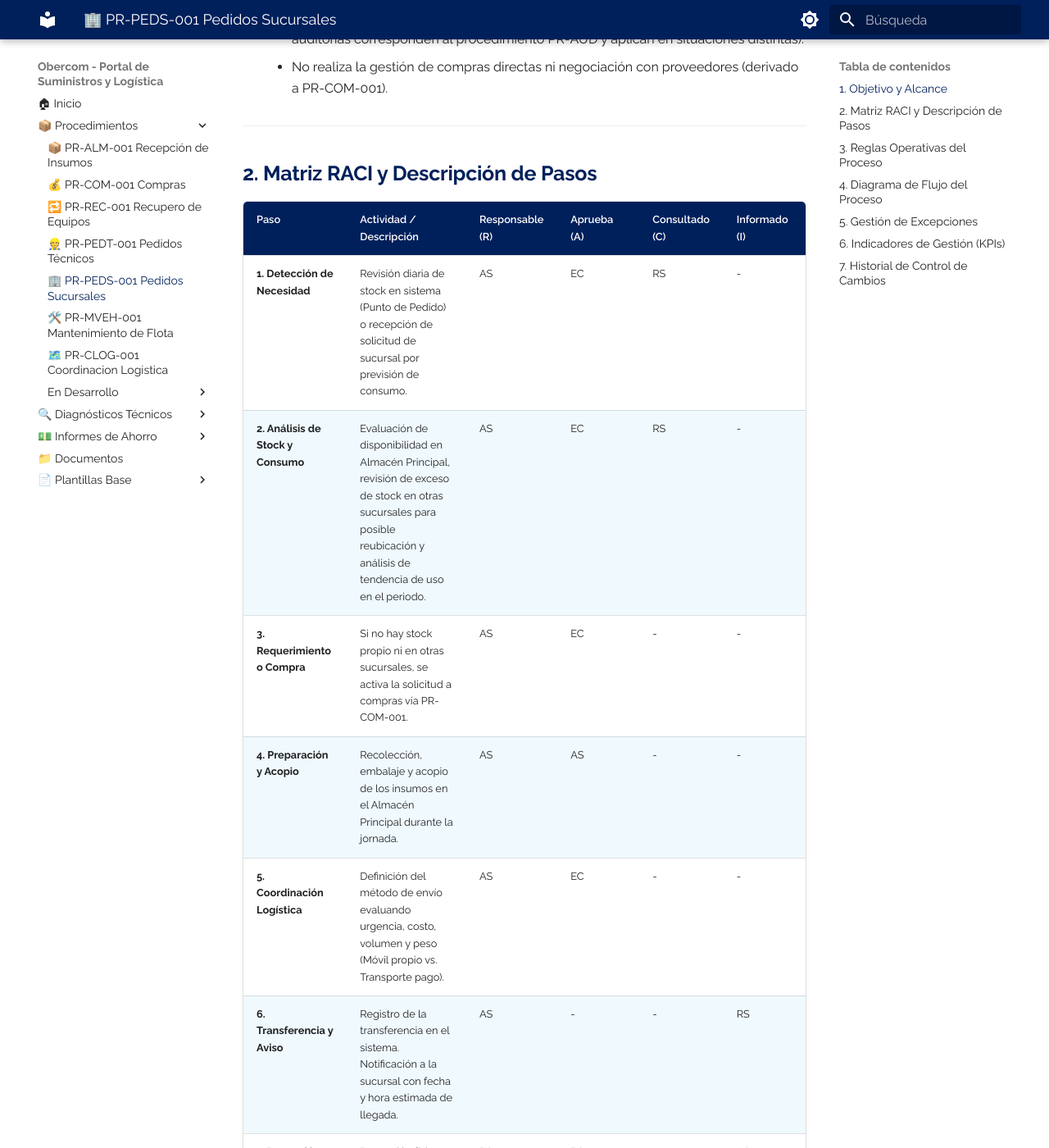
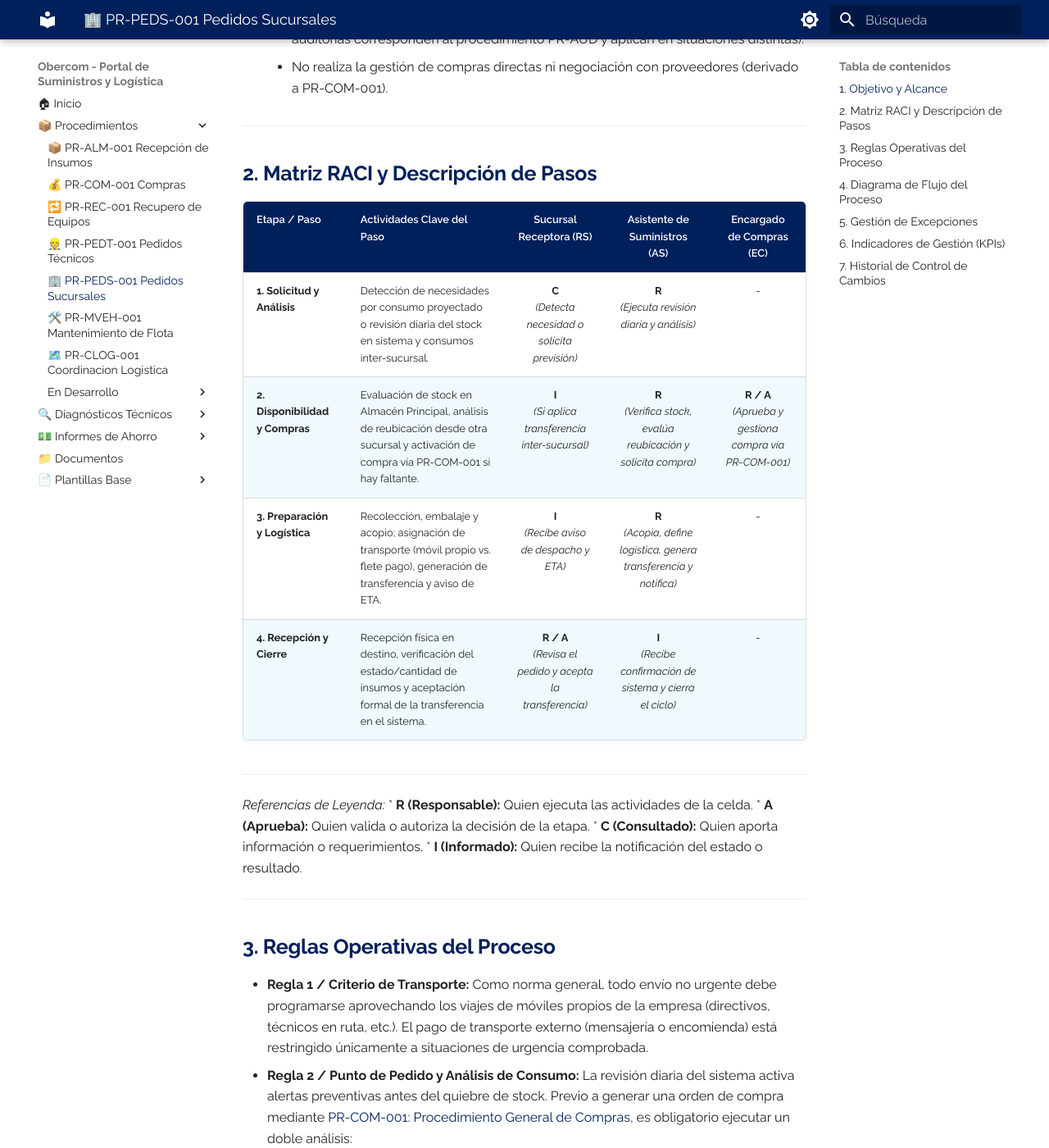
Before and after one commit to elingenierok/procedimientos-isp, an MkDocs documentation site: the page built from docs/suministros-logistica/PR-PEDS-001.md, in a window 1280 px wide and 1400 px high, scrolled down 951 px. Shown: the whole window at 82% size. Built offline with MkDocs 1.6.1 and Material for MkDocs 9.7.7, drawn with Linux system fonts in a browser that asks for light colours; some of the changed text lies outside the part shown.

Commit message:
Update PR-PEDS-001 to version 0.3
Updated the document to reflect version 0.3 changes, including restructuring the RACI matrix into 4 main stages aligned with the flowchart.

```diff
--- a/docs/suministros-logistica/PR-PEDS-001.md
+++ b/docs/suministros-logistica/PR-PEDS-001.md
@@ -26,24 +26,27 @@
 
 ## 2. Matriz RACI y Descripción de Pasos
 
-| Paso | Actividad / Descripción | Responsable (R) | Aprueba (A) | Consultado (C) | Informado (I) |
-| :--- | :--- | :--- | :--- | :--- | :--- |
-| **1. Detección de Necesidad** | Revisión diaria de stock en sistema (Punto de Pedido) o recepción de solicitud de sucursal por previsión de consumo. | AS | EC | RS | - |
-| **2. Análisis de Stock y Consumo** | Evaluación de disponibilidad en Almacén Principal, revisión de exceso de stock en otras sucursales para posible reubicación y análisis de tendencia de uso en el periodo. | AS | EC | RS | - |
-| **3. Requerimiento o Compra** | Si no hay stock propio ni en otras sucursales, se activa la solicitud a compras vía PR-COM-001. | AS | EC | - | - |
-| **4. Preparación y Acopio** | Recolección, embalaje y acopio de los insumos en el Almacén Principal durante la jornada. | AS | AS | - | - |
-| **5. Coordinación Logística** | Definición del método de envío evaluando urgencia, costo, volumen y peso (Móvil propio vs. Transporte pago). | AS | EC | - | - |
-| **6. Transferencia y Aviso** | Registro de la transferencia en el sistema. Notificación a la sucursal con fecha y hora estimada de llegada. | AS | - | - | RS |
-| **7. Recepción y Cierre** | Recepción física en destino, verificación e ingreso de la conformidad en el sistema por parte de la sucursal. | RS | RS | - | AS |
+| Etapa / Paso | Actividades Clave del Paso | Sucursal Receptora (RS) | Asistente de Suministros (AS) | Encargado de Compras (EC) |
+| :--- | :--- | :---: | :---: | :---: |
+| **1. Solicitud y Análisis** | Detección de necesidades por consumo proyectado o revisión diaria del stock en sistema y consumos inter-sucursal. | **C**<br>*(Detecta necesidad o solicita previsión)* | **R**<br>*(Ejecuta revisión diaria y análisis)* | - |
+| **2. Disponibilidad y Compras** | Evaluación de stock en Almacén Principal, análisis de reubicación desde otra sucursal y activación de compra vía PR-COM-001 si hay faltante. | **I**<br>*(Si aplica transferencia inter-sucursal)* | **R**<br>*(Verifica stock, evalúa reubicación y solicita compra)* | **R / A**<br>*(Aprueba y gestiona compra vía PR-COM-001)* |
+| **3. Preparación y Logística** | Recolección, embalaje y acopio; asignación de transporte (móvil propio vs. flete pago), generación de transferencia y aviso de ETA. | **I**<br>*(Recibe aviso de despacho y ETA)* | **R**<br>*(Acopia, define logística, genera transferencia y notifica)* | - |
+| **4. Recepción y Cierre** | Recepción física en destino, verificación del estado/cantidad de insumos y aceptación formal de la transferencia en el sistema. | **R / A**<br>*(Revisa el pedido y acepta la transferencia)* | **I**<br>*(Recibe confirmación de sistema y cierra el ciclo)* | - |
 
-*Referencias de Roles:* **AS:** Asistente de Suministros | **EC:** Encargado de Compras | **RS:** Responsable de Sucursal
+---
+
+*Referencias de Leyenda:*
+* **R (Responsable):** Quien ejecuta las actividades de la celda.
+* **A (Aprueba):** Quien valida o autoriza la decisión de la etapa.
+* **C (Consultado):** Quien aporta información o requerimientos.
+* **I (Informado):** Quien recibe la notificación del estado o resultado.
 
 ---
 
 ## 3. Reglas Operativas del Proceso
 
 * **Regla 1 / Criterio de Transporte:** Como norma general, todo envío no urgente debe programarse aprovechando los viajes de móviles propios de la empresa (directivos, técnicos en ruta, etc.). El pago de transporte externo (mensajería o encomienda) está restringido únicamente a situaciones de urgencia comprobada.
-* **Regla 2 / Punto de Pedido y Análisis de Consumo:** La revisión diaria del sistema activa alertas preventivas antes del quiebre de stock. Previo a generar una orden de compra mediante  [PR-COM-001: Procedimiento General de Compras](PR-COM-001.md)), es obligatorio ejecutar un doble análisis:
+* **Regla 2 / Punto de Pedido y Análisis de Consumo:** La revisión diaria del sistema activa alertas preventivas antes del quiebre de stock. Previo a generar una orden de compra mediante [PR-COM-001: Procedimiento General de Compras](PR-COM-001.md), es obligatorio ejecutar un doble análisis:
     * **Redistribución entre sucursales:** Si una sucursal registra sobrante o stock inmovilizado de un insumo, se gestiona la transferencia directa entre sucursales antes de comprar nuevo material.
     * **Proyección de demanda:** Se evalúa la estacionalidad y el historial reciente de consumo; un pico eventual no justifica automáticamente una recompra del mismo volumen si la demanda futura proyecta una baja.
 * **Regla 3 / Trazabilidad de Inventario:** Ningún insumo o equipo puede salir del Almacén Principal sin su correspondiente comprobante de "Transferencia" emitido en el sistema. El stock permanecerá en estado "en tránsito" hasta la confirmación de la sucursal receptora.
@@ -52,7 +55,7 @@
 
 ## 4. Diagrama de Flujo del Proceso
 
-![Diagrama de Flujo de Compras](../img/FLUJO-PEDS.png)
+![Diagrama de Flujo de Pedidos y Despacho](../img/FLUJO-PEDS.png)
 
 ---
 
@@ -86,3 +89,4 @@
 | :--- | :--- | :--- | :--- |
 | 0.1 | 08/08/2026 | Confección del borrador inicial. | Suministros / Calidad |
 | 0.2 | 10/08/2026 | Inclusión del análisis de stock inter-sucursal, revisión de consumos en Punto de Pedido y delimitación con PR-AUD. | Suministros / Calidad |
+| 0.3 | 07/10/2026 | Reestructuración de la Matriz RACI en 4 etapas principales alineadas al gráfico de flujo por carriles/roles. | Suministros / Calidad |
```
Also changed, not shown: other parts of docs/suministros-logistica/PR-PEDS-001.md (+1 -1 lines).
